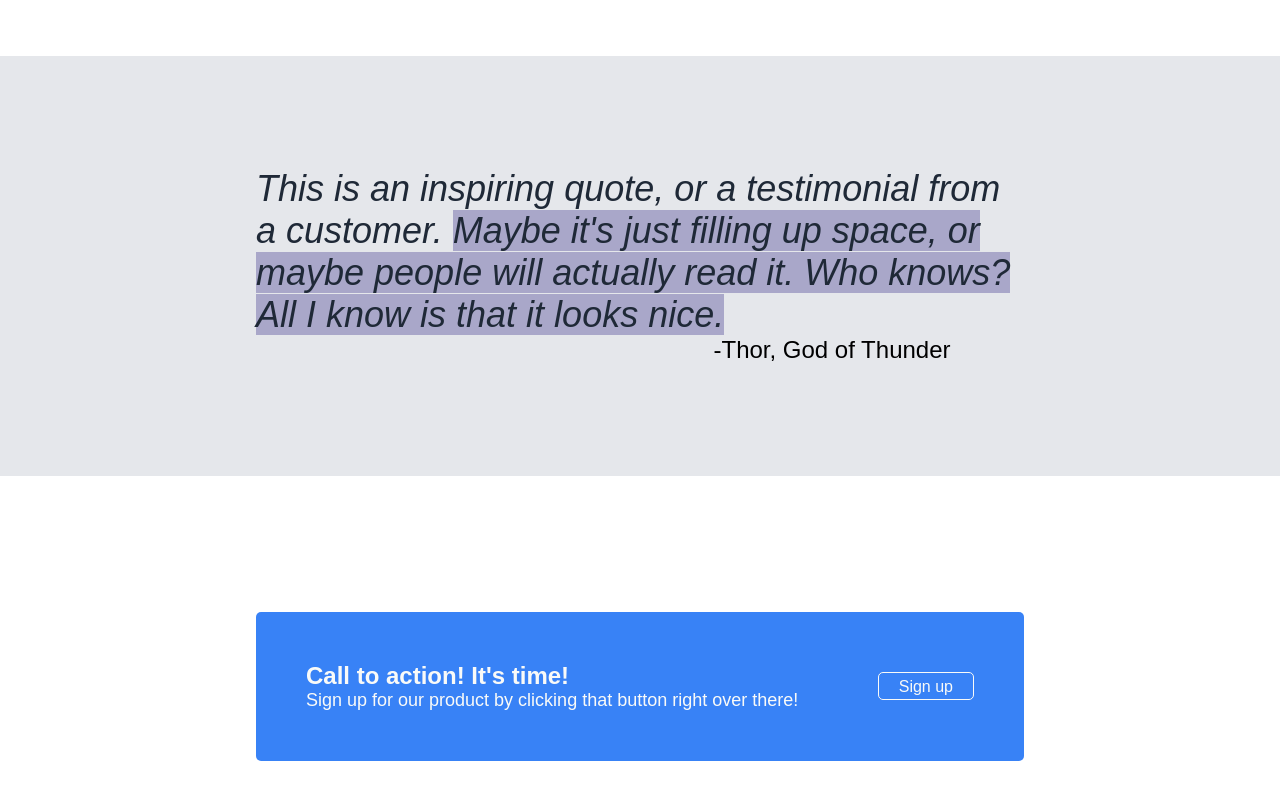
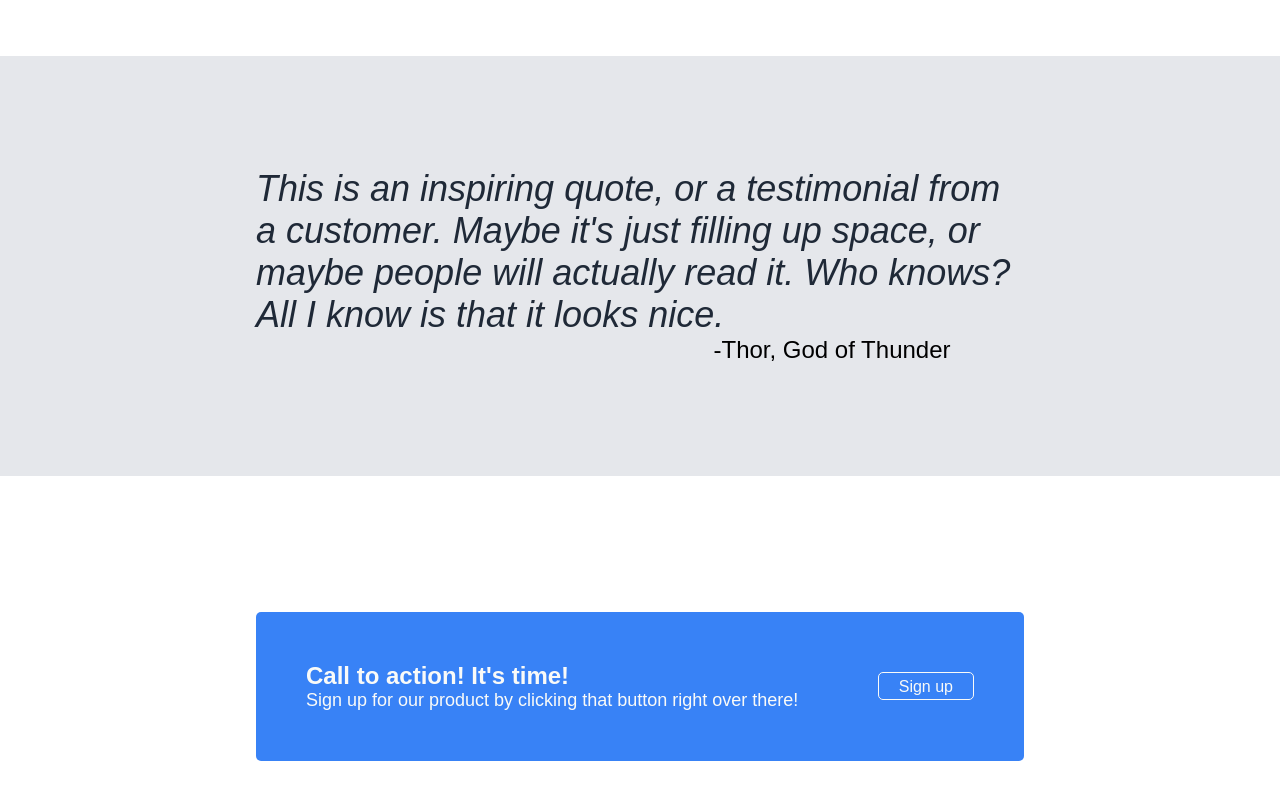
Before and after one commit to claytonboles44/landing-page, a plain HTML site: page index.html in a window 1280 px wide. Shown: the part 822-1622 px from the top of the page. Drawn offline with Linux system fonts and the light colour scheme.

Commit message:
img adjustments

```diff
--- a/index.html
+++ b/index.html
@@ -49,7 +49,7 @@
             </div>
         </section>
         <section class="section-3">
-            <div class="quote">This is an inspiring quote, or a testimonial from a customer. <div class="highlight">Maybe it's just filling up space, or maybe people will actually read it. Who knows? All I know is that it looks nice.</div></div>
+            <div class="quote">This is an inspiring quote, or a testimonial from a customer. Maybe it's just filling up space, or maybe people will actually read it. Who knows? All I know is that it looks nice.</div>
             <div class="person">-Thor, God of Thunder</div>
         </section>
         <section class="section-4">
--- a/styles.css
+++ b/styles.css
@@ -1,8 +1,14 @@
 body {
+    display: flex;
     margin: 0;
     height: 100vh;
     flex-direction: column;
     font-family: Arial, Helvetica, sans-serif;
+}
+
+main {
+    display: flex;
+    flex-direction: column;
 }
 
 section {
@@ -54,6 +60,7 @@ a {
     display: flex;
     flex-direction: column;
     gap: 12px;
+    height: 100%;
 }
 
 .title {
@@ -79,7 +86,7 @@ button {
 .title-image {
     display: block;
     height: 75%;
-    width: 50%;
+    width: auto;
 }
 
 .section-2 {
@@ -137,11 +144,6 @@ button {
     font-weight: 100;
     font-style: italic;
     color: #1f2937;
-}
-
-.highlight {
-    display: inline;
-    background-color: rgba(97, 91, 158, 0.455);
 }
 
 .person {
```
